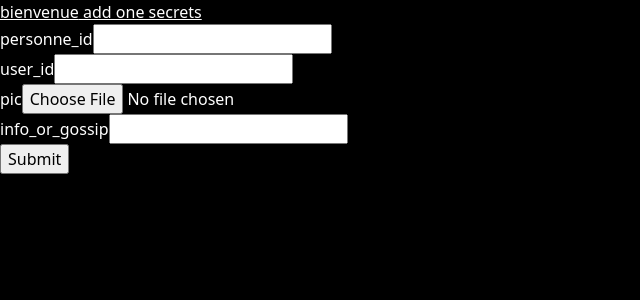
After one commit to maridasi47500/c-est-qui, a Flask app: page /add_one_secrets in a window 1280 px wide. The commit adds this page. Shown: the top 300 px of the page, without its empty margins (0-640 px from the left). Run offline with Flask 3, Linux system fonts and the light colour scheme; data that the repository does not hold is empty.

Commit message:
wow dljfghsfj

```diff
--- a/app.py
+++ b/app.py
@@ -57,3 +57,25 @@ def add_one_personne():
     user = query_db('select * from personne')
     one_user = query_db("select * from personne limit 1", one=True)
     return render_template("personneform.html", personnes=user, one_user=one_user, the_title="add new personne")
+
+@app.route("/add_one_secrets", methods=["GET","POST"])
+def add_one_secrets():
+
+    if request.method == 'POST':
+
+        the_username = "anonyme"
+        hey=request.form
+
+        uploaded_file = request.files['pic']
+        if uploaded_file.filename != '':
+            uploaded_file.save(os.path.join('static/photos', uploaded_file.filename))
+
+        hey["pic"]=uploaded_file.filename
+
+        one_user = query_db("insert into secrets (personne_id,user_id,pic,info_or_gossip) values (:personne_id,:user_id,:pic,:info_or_gossip)",hey)
+        user = query_db('select * from secrets')
+
+        return render_template("secretsform.html", secretss=user, one_user=one_user, the_title="add new secrets")
+    user = query_db('select * from secrets')
+    one_user = query_db("select * from secrets limit 1", one=True)
+    return render_template("secretsform.html", secretss=user, one_user=one_user, the_title="add new secrets")
--- a/scaffold.py
+++ b/scaffold.py
@@ -50,7 +50,7 @@ while index < (len(items)):
             uploaded_file.save(os.path.join('static/photos', uploaded_file.filename))
 
         hey["{paramname}"]=uploaded_file.filename
-"""
+""".format(paramname=paramname)
 
 
     if referencesstr == "yes":
--- a/schema.sql
+++ b/schema.sql
@@ -35,3 +35,10 @@ create table if not exists personne(
         name text,
             fm text
                     );
+create table if not exists secrets(
+        id integer primary key autoincrement,
+        personne_id text,
+            user_id text,
+            pic text,
+            info_or_gossip text
+                    );
--- a/templates/hey.html
+++ b/templates/hey.html
@@ -14,4 +14,4 @@ fin de mes mots : repand des rumeurs sur quelquun en photos, qui souvre dans des
 {% block liens %}
 <a href="/">welcome</a>
 {% endblock %}
-<a href="/add_one_country"> add one country</a><a href="/add_one_personne"> add one personne</a>
+<a href="/add_one_country"> add one country</a><a href="/add_one_personne"> add one personne</a><a href="/add_one_secrets"> add one secrets</a>
--- /dev/null
+++ b/templates/secretsform.html
@@ -0,0 +1 @@
+{% extends 'base.html' %}{% block content %}<form method="POST"><div class="field"><label for="somefieldpersonne_id">personne_id</label><input type="text" id="somefieldpersonne_id" name="personne_id"/></div><div class="field"><label for="somefielduser_id">user_id</label><input type="text" id="somefielduser_id" name="user_id"/></div><div class="field"><label for="somefieldpic">pic</label><input type="file" id="somefieldpic" name="pic"/></div><div class="field"><label for="somefieldinfo_or_gossip">info_or_gossip</label><input type="text" id="somefieldinfo_or_gossip" name="info_or_gossip"/></div><div class="actions"><input type="submit"/></div></form>{% for x in secretss %}{{x["personne_id:references"] }}{% endfor %}{% endblock %}{% block liens %}<a href="/">bienvenue</a><a href="/add_one_secrets"> add one secrets</a>{% endblock %}
```
